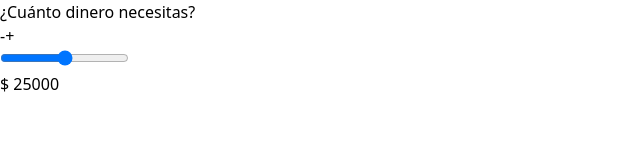
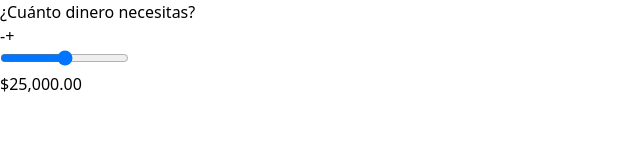
Before and after one commit to MmmarRTha/cotizador-loans-react, a React (Vite) app: page / in a window 1280 px wide. Shown: the top 162 px of the page, without its empty margins (0-640 px from the left). Built offline with nearby package versions, Linux system fonts and the light colour scheme.

Commit message:
- update: main - added money formatter.

```diff
--- a/src/App.jsx
+++ b/src/App.jsx
@@ -1,6 +1,7 @@
 import { useState } from 'react'
 import Header from './components/Header'
 import Button from './components/Button'
+import { moneyFormat } from './helpers'
 
 function App() {
     const [amount, setAmount] = useState(25000);
@@ -50,7 +51,9 @@ function App() {
             value={ amount }
         />
 
-        <p className='my-10 text-5xl font-extrabold text-center text-fuchsia-700'> $ {amount}</p>
+        <p className='my-10 text-5xl font-extrabold text-center text-fuchsia-700'>
+           {moneyFormat(amount)}
+        </p>
     </div>
   )
 }
--- /dev/null
+++ b/src/helpers/index.js
@@ -0,0 +1,9 @@
+const moneyFormat = (amount) => {
+    const formatter = new Intl.NumberFormat('en-US', {
+        style: 'currency',
+        currency: 'USD',
+    });
+    return formatter.format(amount);
+};
+
+export { moneyFormat}
```
